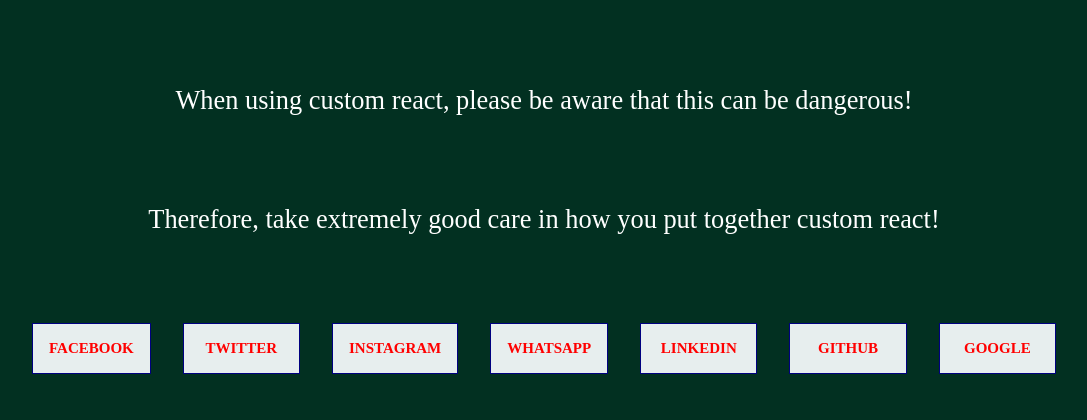
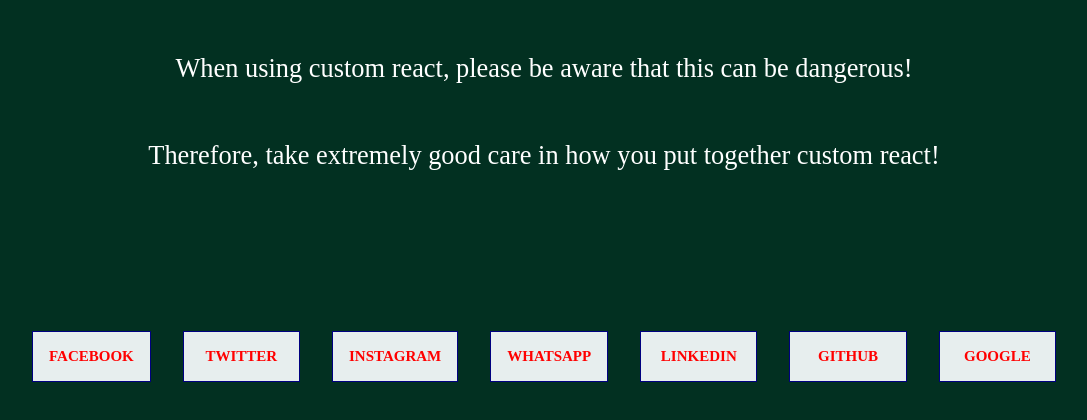
Before and after one commit to JohanSwannie/React-Custom01, a plain HTML site: page index.html in a window 1280 px wide. Shown: the part 110-530 px from the top of the page, without its empty margins (96-1183 px from the left). Drawn offline with Linux system fonts and the light colour scheme.

Commit message:
Update index CSS Component

```diff
--- a/index.css
+++ b/index.css
@@ -15,7 +15,7 @@ body {
 
 #para {
   font-size: 1.65rem;
-  margin: 5.5rem 0;
+  margin: 3.5rem 0;
 }
 
 .links {
@@ -24,6 +24,7 @@ body {
   width: 80vw;
   margin: auto;
   grid-gap: 2rem;
+  margin-top: 10rem;
 }
 
 .link {
```
